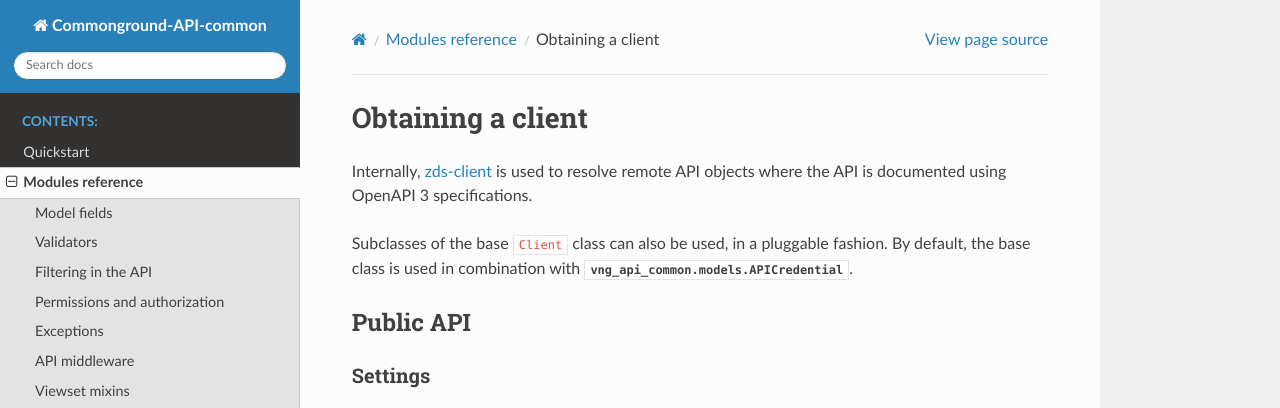
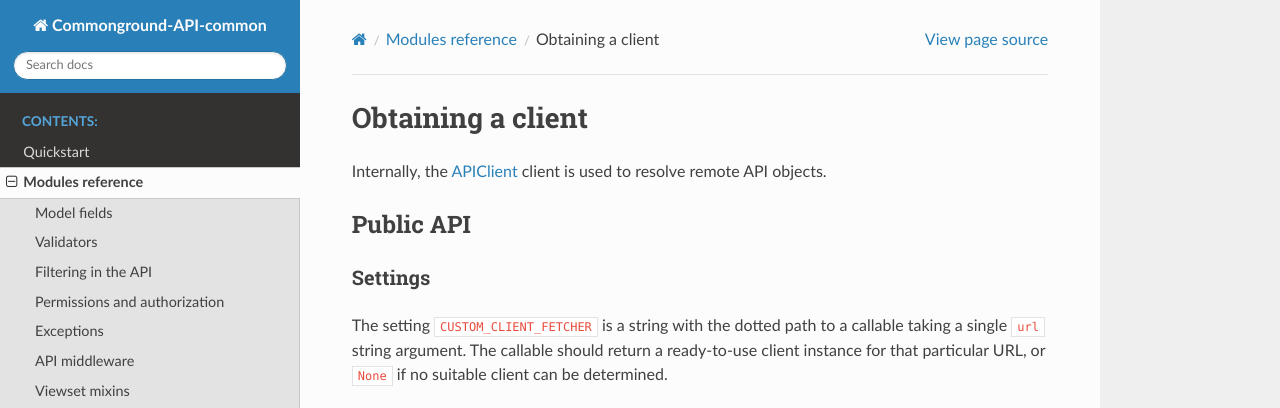
Before and after one commit to VNG-Realisatie/vng-api-common, a Sphinx documentation site: the page built from docs/ref/client.rst, in a window 1280 px wide, cut to the strip 0-408 px from the top of the page. Built offline with Sphinx 7.4.7 and the Read the Docs theme 3.1.0, drawn with Linux system fonts in a browser that asks for light colours; pages that are not in the unit, such as notebooks, are missing from menus; some of the changed text lies outside the part shown.

Commit message:
Update documentation

```diff
--- a/docs/ref/client.rst
+++ b/docs/ref/client.rst
@@ -2,12 +2,7 @@
 Obtaining a client
 ==================
 
-Internally, `zds-client`_ is used to resolve remote API objects where the API is
-documented using OpenAPI 3 specifications.
-
-Subclasses of the base ``Client`` class can also be used, in a pluggable fashion. By
-default, the base class is used in combination with
-:class:`vng_api_common.models.APICredential`.
+Internally, the `APIClient`_ client is used to resolve remote API objects.
 
 
 Public API
@@ -25,4 +20,4 @@ determined.
     :members:
 
 
-.. _zds-client: https://pypi.org/project/gemma-zds-client/
+.. _APIClient: https://ape-pie.readthedocs.io/en/stable/reference.html#apiclient-class
```
Also changed, not shown: docs/ref/oas.rst (deleted, +0 -11 lines), 1 other file.
